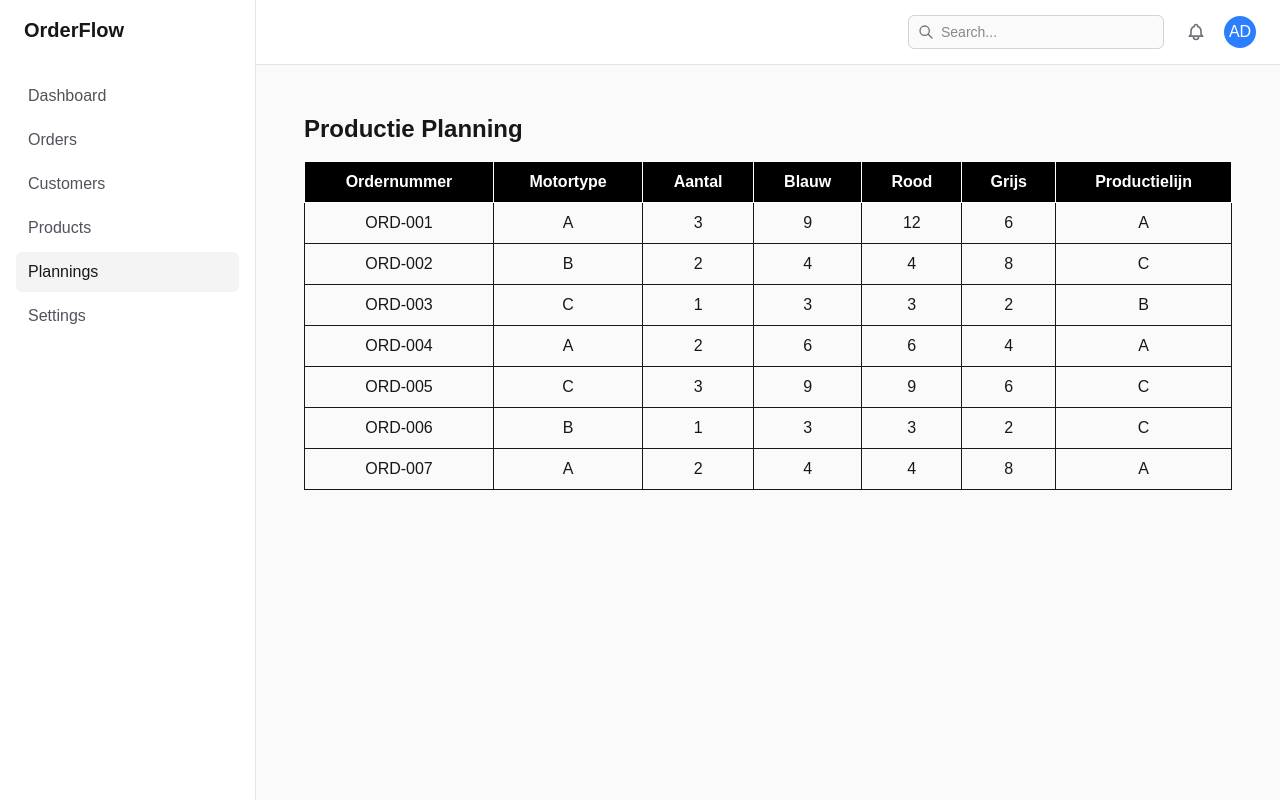
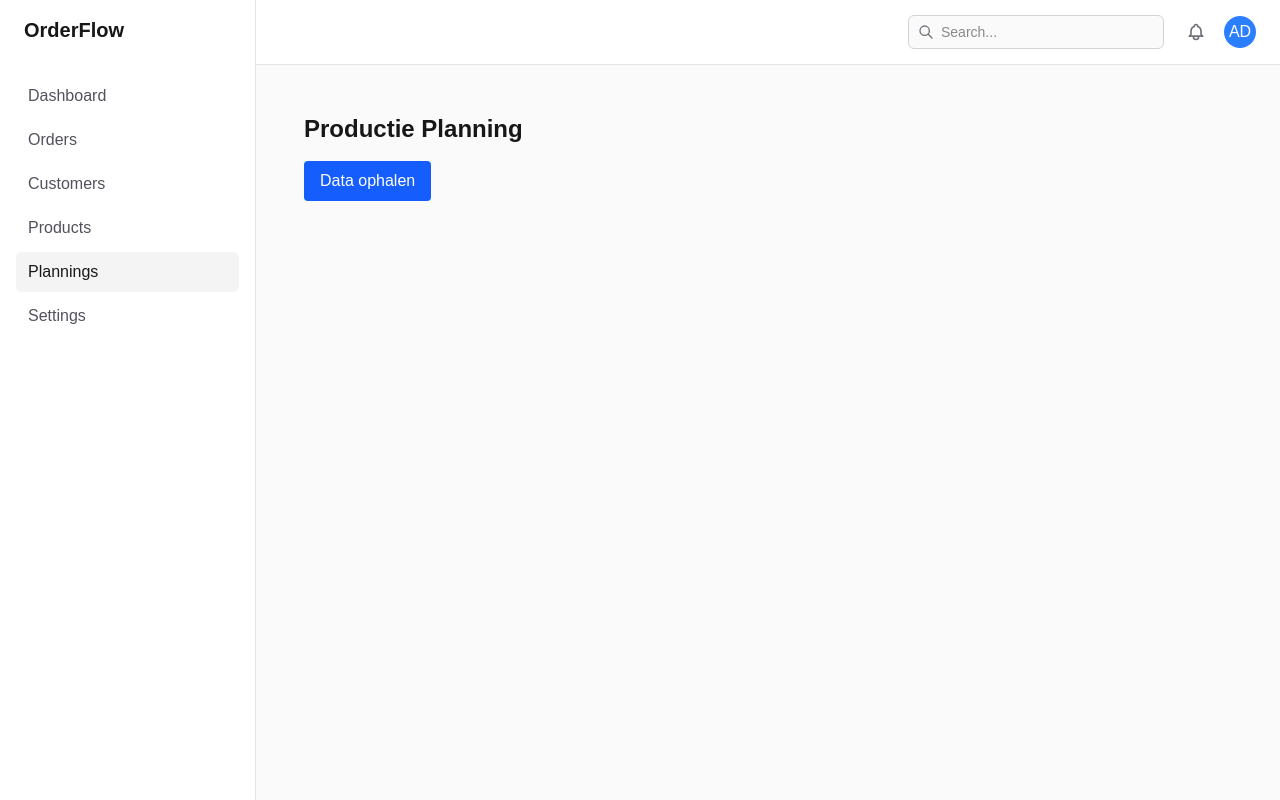
Before and after one commit to zuyd-projects/Casusgroep-1, a Next.js app in the folder frontend/: page /dashboard/plannings in a window 1280 px wide. Built offline with nearby package versions, Linux system fonts and the light colour scheme.

Commit message:
added changes template planner page

```diff
--- a/frontend/src/app/dashboard/plannings/page.js
+++ b/frontend/src/app/dashboard/plannings/page.js
@@ -3,7 +3,20 @@
 import { useState } from 'react';
 
 export default function PlanningPage() {
-  const [orders] = useState([
+  const [orders, setOrders] = useState([]);
+  const [loading, setLoading] = useState(false);
+  const [message, setMessage] = useState('');
+
+  // Lege connection string (placeholder)
+  const connectionString = '';
+
+  const fetchOrders = async () => {
+    setLoading(true);
+    setMessage('');
+
+    // Simulatie van het ophalen van data
+    setTimeout(() => {
+      const fetchedOrders = [
         { ordernummer: 'ORD-001', motortype: 'A', aantal: 3, blauw: 9, rood: 12, grijs: 6, productielijn: 'A' },
         { ordernummer: 'ORD-002', motortype: 'B', aantal: 2, blauw: 4, rood: 4, grijs: 8, productielijn: 'C' },
         { ordernummer: 'ORD-003', motortype: 'C', aantal: 1, blauw: 3, rood: 3, grijs: 2, productielijn: 'B' },
@@ -11,11 +24,36 @@ export default function PlanningPage() {
         { ordernummer: 'ORD-005', motortype: 'C', aantal: 3, blauw: 9, rood: 9, grijs: 6, productielijn: 'C' },
         { ordernummer: 'ORD-006', motortype: 'B', aantal: 1, blauw: 3, rood: 3, grijs: 2, productielijn: 'C' },
         { ordernummer: 'ORD-007', motortype: 'A', aantal: 2, blauw: 4, rood: 4, grijs: 8, productielijn: 'A' },
-  ]);
+      ];
+
+      const currentData = JSON.stringify(orders);
+      const newData = JSON.stringify(fetchedOrders);
+
+      if (currentData === newData) {
+        setMessage('No new data found');
+      } else {
+        setOrders(fetchedOrders);
+        setMessage('');
+      }
+
+      setLoading(false);
+    }, 1500);
+  };
 
   return (
     <div className="p-6">
       <h1 className="text-2xl font-bold mb-4">Productie Planning</h1>
+      <button
+        onClick={fetchOrders}
+        className="mb-2 px-4 py-2 bg-blue-600 text-white rounded hover:bg-blue-700"
+        disabled={loading}
+      >
+        {loading ? 'Scannen...' : 'Data ophalen'}
+      </button>
+
+      {message && <p className="mb-4 text-yellow-600 font-medium">{message}</p>}
+
+      {orders.length > 0 && (
         <table className="w-full border border-gray-300">
           <thead>
             <tr className="bg-black text-white">
@@ -42,6 +80,7 @@ export default function PlanningPage() {
             ))}
           </tbody>
         </table>
+      )}
     </div>
   );
 }
```
Lines whose indentation alone changed are shown as unchanged.
